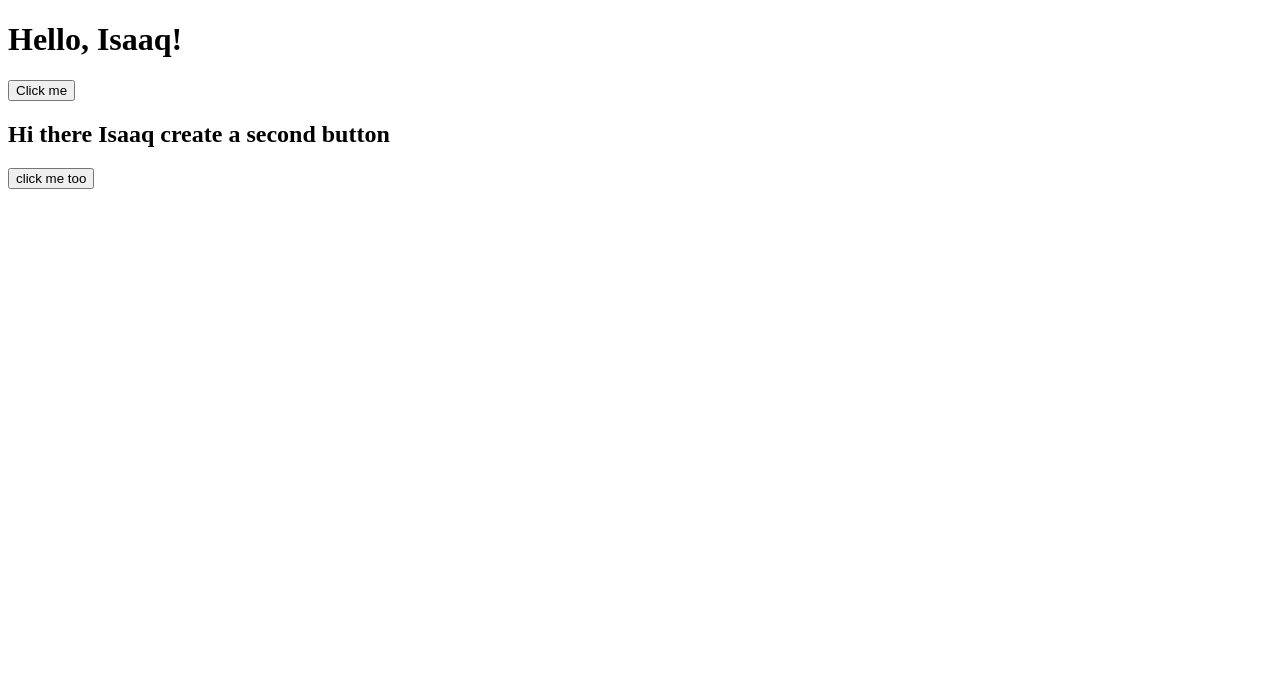
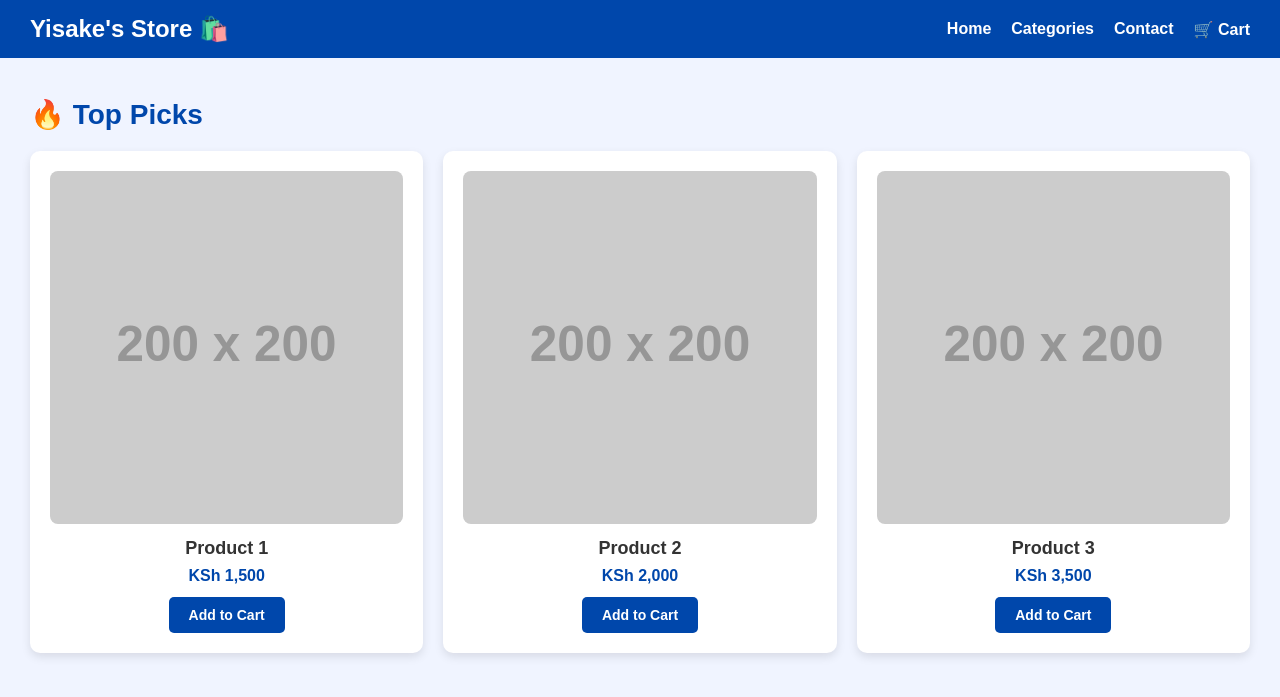
Before and after one commit to IsaaqKariuki/Webb_AiML, a plain HTML site: page index.html in a window 1280 px wide. Drawn offline with Linux system fonts and the light colour scheme; placeholder pictures from the web are drawn by us.

Commit message:
started on the store, simple css and basic html

```diff
--- a/index.html
+++ b/index.html
@@ -3,18 +3,51 @@
   <head>
     <meta charset="UTF-8" />
     <meta name="viewport" content="width=device-width, initial-scale=1.0" />
-    <title>My First Page</title>
+    <title>Yisake's Online Store</title>
+    <link rel="stylesheet" href="styles.css" />
   </head>
   <body>
 
+    <!-- Navbar -->
+    <nav class="navbar">
+      <div class="logo">Yisake's Store 🛍️</div>
+      <ul class="nav-links">
+        <li><a href="#">Home</a></li>
+        <li><a href="#">Categories</a></li>
+        <li><a href="#">Contact</a></li>
+        <li><a href="#">🛒 Cart</a></li>
+      </ul>
+    </nav>
 
+    <!-- Product Section -->
+    <section class="products">
+      <h2>🔥 Top Picks</h2>
+      <div class="product-grid">
 
-    <h1>Hello, Isaaq!</h1>
-    <button id="myButton">Click me</button>
+        <div class="product-card">
+          <img src="https://via.placeholder.com/200" alt="Product 1" />
+          <h3>Product 1</h3>
+          <p>KSh 1,500</p>
+          <button>Add to Cart</button>
+        </div>
 
-   <h2>Hi there Isaaq create a second button</h2>
-   <button id="another1">click me too</button>
+        <div class="product-card">
+          <img src="https://via.placeholder.com/200" alt="Product 2" />
+          <h3>Product 2</h3>
+          <p>KSh 2,000</p>
+          <button>Add to Cart</button>
+        </div>
 
+        <div class="product-card">
+          <img src="https://via.placeholder.com/200" alt="Product 3" />
+          <h3>Product 3</h3>
+          <p>KSh 3,500</p>
+          <button>Add to Cart</button>
+        </div>
+
+      </div>
+    </section>
+
+    <script src="script.js"></script>
   </body>
-    <script src="script.js"></script>
 </html>
--- a/styles.css
+++ b/styles.css
@@ -0,0 +1,106 @@
+/* General Reset */
+* {
+  margin: 0;
+  padding: 0;
+  box-sizing: border-box;
+  font-family: Arial, sans-serif;
+}
+
+body {
+  background-color: #f0f4ff;
+  color: #333;
+}
+
+/* Navbar */
+.navbar {
+  background-color: #0047ab;
+  padding: 15px 30px;
+  display: flex;
+  justify-content: space-between;
+  align-items: center;
+}
+
+.logo {
+  color: white;
+  font-size: 24px;
+  font-weight: bold;
+}
+
+.nav-links {
+  list-style: none;
+  display: flex;
+  gap: 20px;
+}
+
+.nav-links a {
+  color: white;
+  text-decoration: none;
+  font-size: 16px;
+  font-weight: bold;
+}
+
+.nav-links a:hover {
+  color: #ffd700;
+}
+
+/* Products Section */
+.products {
+  padding: 40px 30px;
+}
+
+.products h2 {
+  font-size: 28px;
+  margin-bottom: 20px;
+  color: #0047ab;
+}
+
+/* Product Grid */
+.product-grid {
+  display: grid;
+  grid-template-columns: repeat(3, 1fr);
+  gap: 20px;
+}
+
+/* Product Card */
+.product-card {
+  background-color: white;
+  border-radius: 10px;
+  padding: 20px;
+  text-align: center;
+  box-shadow: 0 4px 10px rgba(0, 0, 0, 0.1);
+}
+
+.product-card img {
+  width: 100%;
+  border-radius: 8px;
+  margin-bottom: 10px;
+}
+
+.product-card h3 {
+  font-size: 18px;
+  margin-bottom: 8px;
+  color: #333;
+}
+
+.product-card p {
+  font-size: 16px;
+  color: #0047ab;
+  font-weight: bold;
+  margin-bottom: 12px;
+}
+
+.product-card button {
+  background-color: #0047ab;
+  color: white;
+  border: none;
+  padding: 10px 20px;
+  border-radius: 5px;
+  cursor: pointer;
+  font-size: 14px;
+  font-weight: bold;
+}
+
+.product-card button:hover {
+  background-color: #ffd700;
+  color: #333;
+}
```
